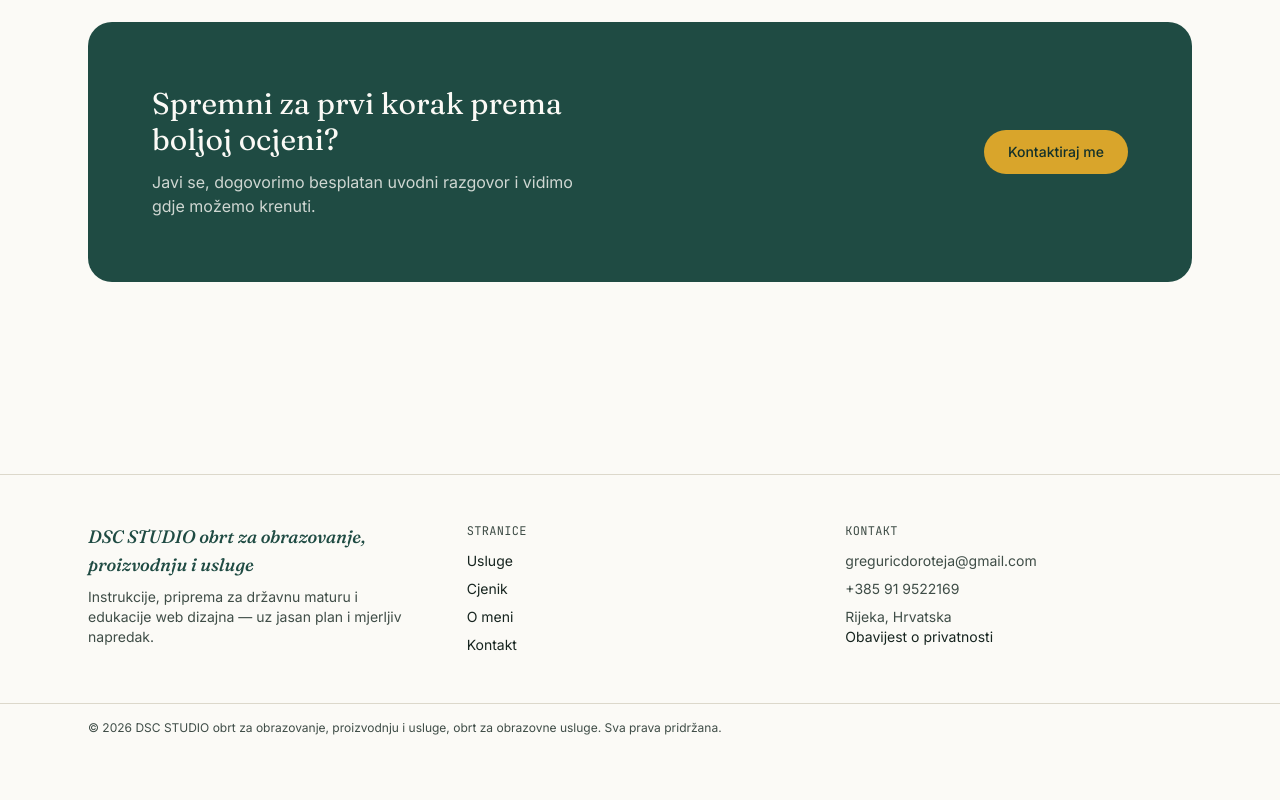
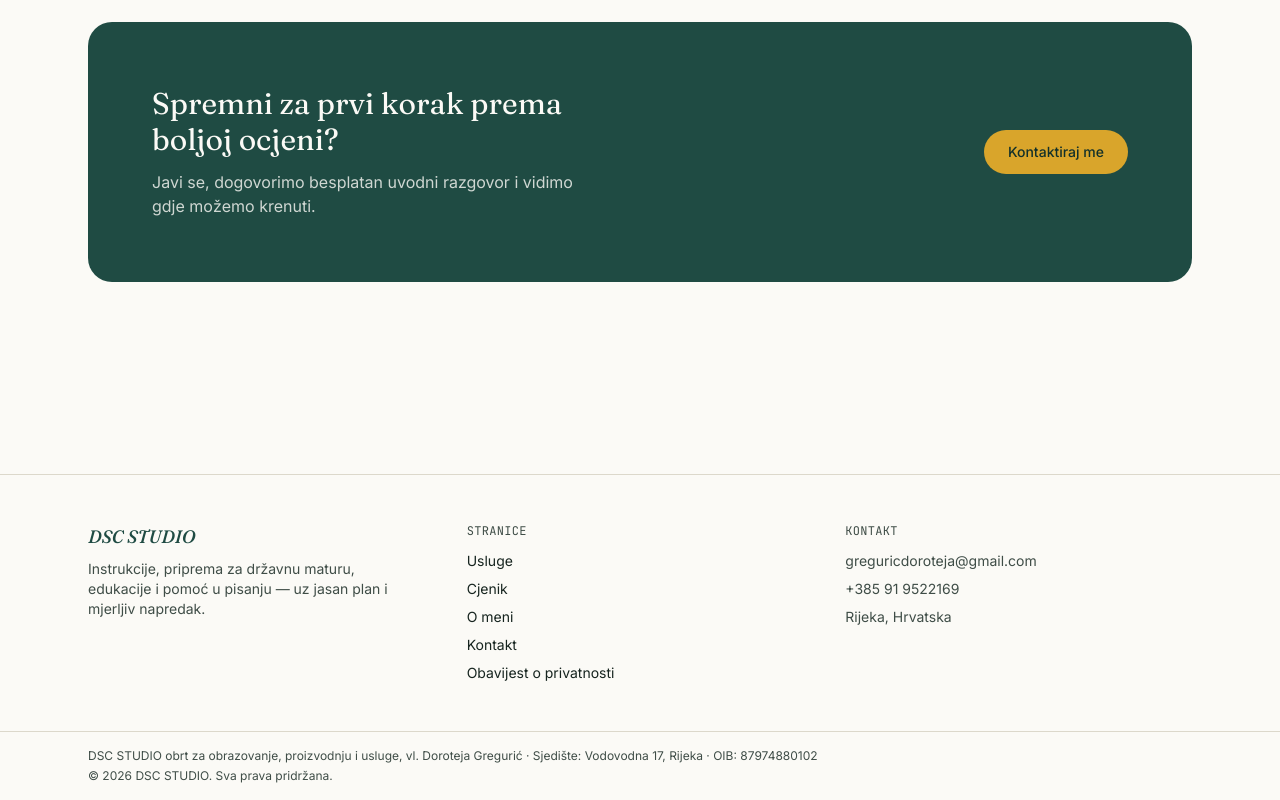
Before and after one commit to D0rina/dsc-studio, a Next.js app: page / in a window 1280 px wide. Shown: the part 1724-2524 px from the top of the page. Before the commit the page ends 2476 px from the top, so only its background shows below. Built offline with nearby package versions, Linux system fonts and the light colour scheme.

Commit message:
Podaci obrta u footeru

```diff
--- a/components/Footer.tsx
+++ b/components/Footer.tsx
@@ -5,10 +5,10 @@ export function Footer() {
     <footer className="border-t border-line mt-24">
       <div className="mx-auto max-w-6xl px-6 py-12 grid gap-8 md:grid-cols-3 text-sm">
         <div>
-          <p className="display italic text-lg text-forest mb-2">DSC STUDIO obrt za obrazovanje, proizvodnju i usluge</p>
+          <p className="display italic text-lg text-forest mb-2">DSC STUDIO</p>
           <p className="text-ink-soft max-w-xs">
-            Instrukcije, priprema za državnu maturu i edukacije web dizajna —
-            uz jasan plan i mjerljiv napredak.
+            Instrukcije, priprema za državnu maturu, edukacije i pomoć u
+            pisanju — uz jasan plan i mjerljiv napredak.
           </p>
         </div>
         <div>
@@ -20,6 +20,7 @@ export function Footer() {
             <li><Link href="/cjenik" className="hover:text-forest">Cjenik</Link></li>
             <li><Link href="/o-meni" className="hover:text-forest">O meni</Link></li>
             <li><Link href="/kontakt" className="hover:text-forest">Kontakt</Link></li>
+            <li><Link href="/privatnost" className="hover:text-forest">Obavijest o privatnosti</Link></li>
           </ul>
         </div>
         <div>
@@ -31,15 +32,16 @@ export function Footer() {
             <li>+385 91 9522169</li>
             <li>Rijeka, Hrvatska</li>
           </ul>
-          <Link href="/privatnost" className="hover:underline">
-            Obavijest o privatnosti
-          </Link>
         </div>
       </div>
       <div className="border-t border-line">
-        <p className="mx-auto max-w-6xl px-6 py-4 text-xs text-ink-soft">
-          © {new Date().getFullYear()} DSC STUDIO obrt za obrazovanje, proizvodnju i usluge, obrt za obrazovne usluge. Sva prava pridržana.
-        </p>
+        <div className="mx-auto max-w-6xl px-6 py-4 text-xs text-ink-soft space-y-1">
+          <p>
+            DSC STUDIO obrt za obrazovanje, proizvodnju i usluge, vl. Doroteja
+            Gregurić · Sjedište: Vodovodna 17, Rijeka · OIB: 87974880102
+          </p>
+          <p>© {new Date().getFullYear()} DSC STUDIO. Sva prava pridržana.</p>
+        </div>
       </div>
     </footer>
   );
```
